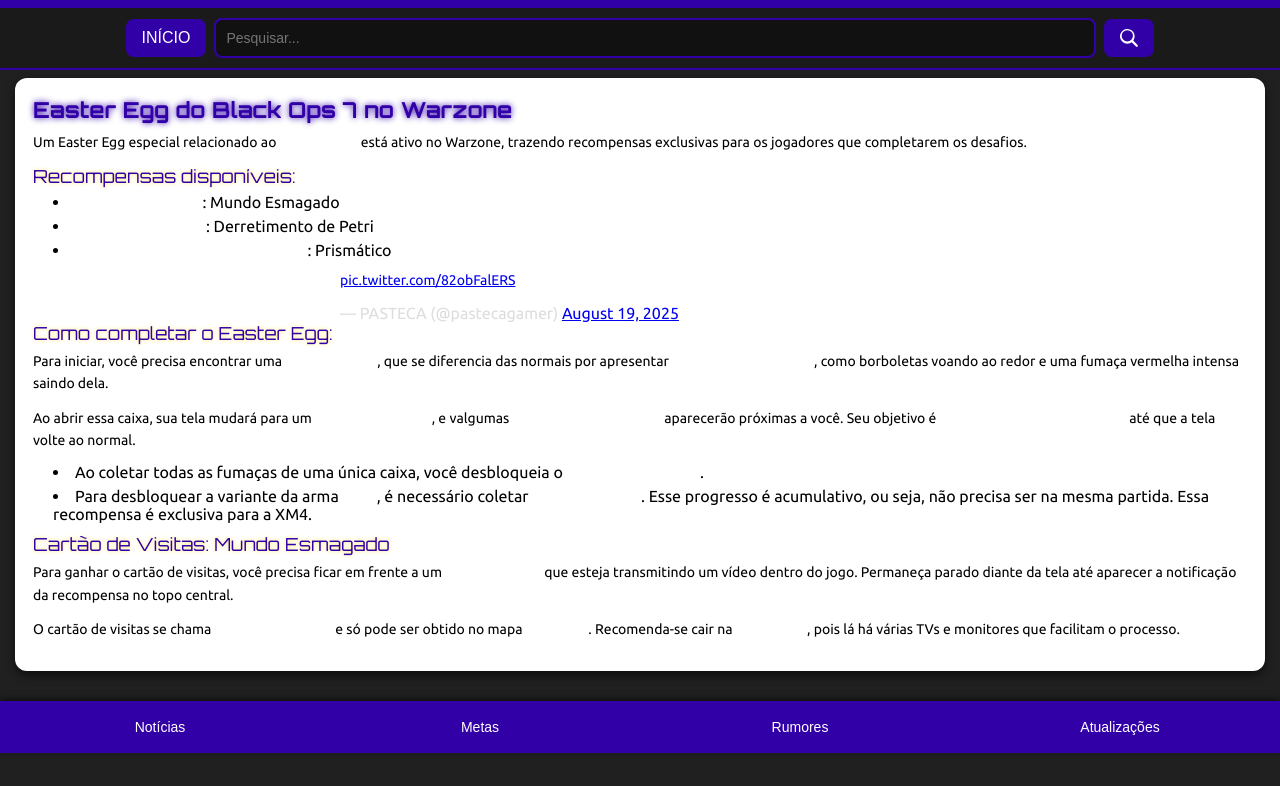
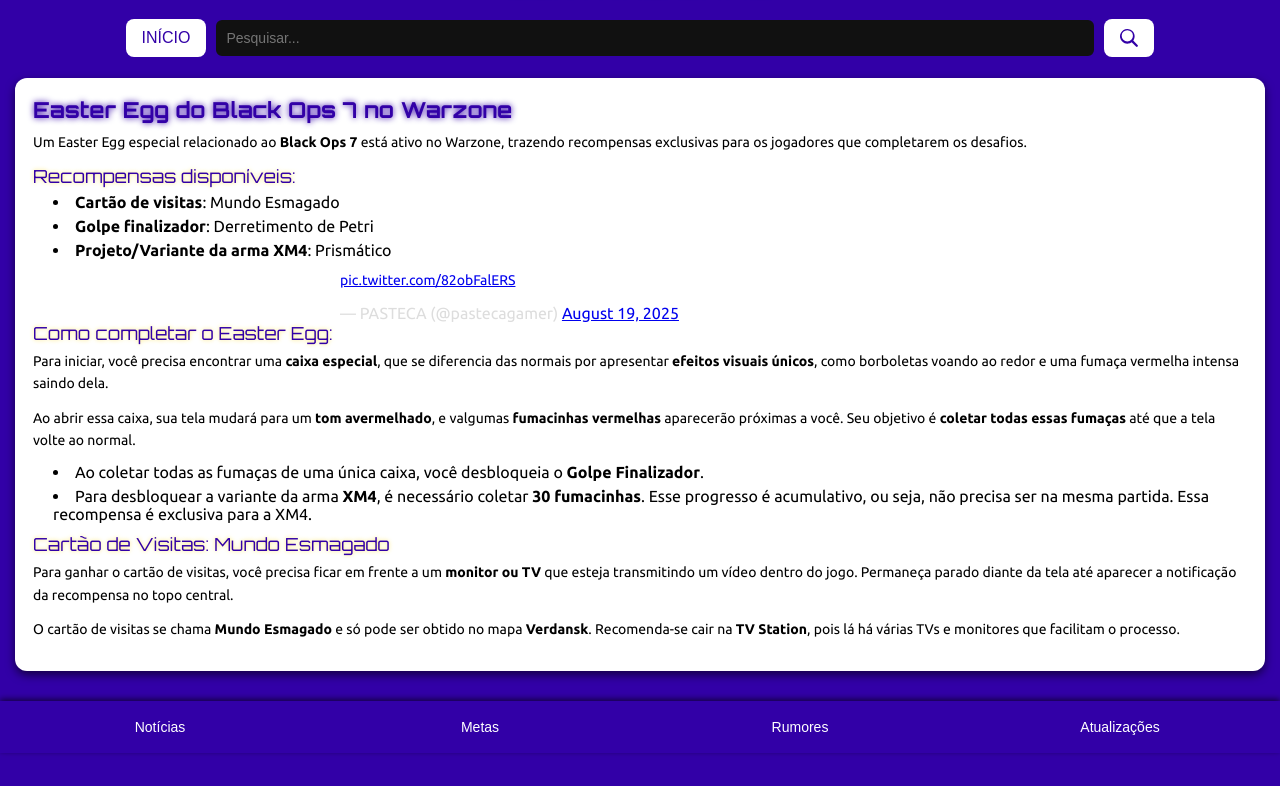
Before and after one commit to pasteca/CentralGame, a plain HTML site: page index.html in a window 1280 px wide. Shown: the part 47-833 px from the top of the page. Drawn offline with Linux system fonts and the light colour scheme.

Commit message:
Update style.css

```diff
--- a/style.css
+++ b/style.css
@@ -25,7 +25,7 @@ span {
 }
 
 body {
-    background: #202020;
+    background: #3200a7;
     padding-top: 110px;
     padding-bottom: 80px;
 }
@@ -104,7 +104,7 @@ header h1 {
     position: fixed;
     top: 55px;
     width: 100%;
-    background: #1a1a1a;
+    background: #3200a7;
     display: flex;
     align-items: center;
     justify-content: center;
@@ -119,8 +119,8 @@ header h1 {
     padding: 10px 16px;
     border: none;
     border-radius: 8px;
-    background: #3200a7;
-    color: #fff;
+    background: #ffffff;
+    color: #3200a7;
     cursor: pointer;
     transition: all 0.3s;
     font-size: 16px;
@@ -230,7 +230,7 @@ p {
 
 
 strong {
-    color: #ffffff; /* ou a cor que quiser */
+    color: #000000; /* ou a cor que quiser */
     font-weight: 700; /* mantém o negrito */
     background: none; /* remove o fundo */
     padding: 0;       /* remove o espaçamento extra */
```
